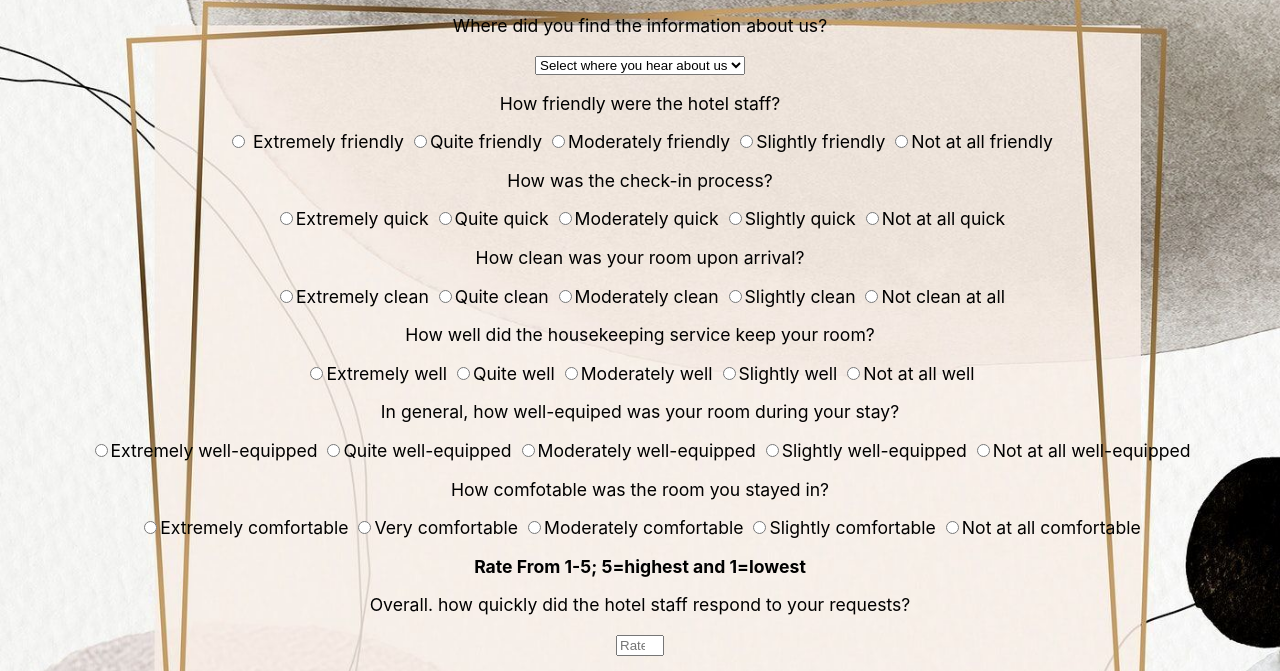
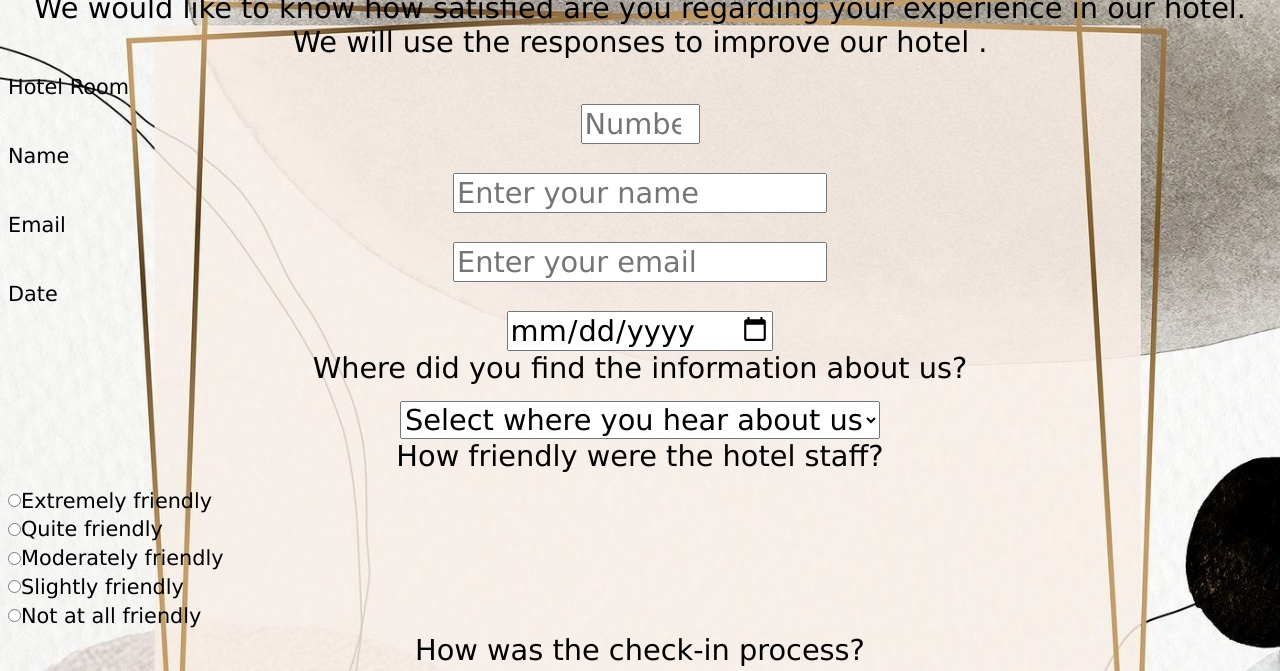
Before and after one commit to DEGRUSSECU1/Survey-Form, a plain HTML site: page index.html in a window 1280 px wide. Shown: the part 201-872 px from the top of the page. Drawn offline with Linux system fonts and the light colour scheme.

Commit message:
css added

```diff
--- a/index.html
+++ b/index.html
@@ -5,11 +5,17 @@
     <meta http-equiv="X-UA-Compatible" content="IE=edge">
     <meta name="viewport" content="width=device-width, initial-scale=1.0">
     <link rel="stylesheet" href="style.css">
+
     <title>Survey Form</title>
 </head>
-<body>
+    <body>
+
+    <div class="container"></div>
+    <header class="header">
     <h1 id="title">Hotel Feedback Survey</h1>
+
     <p id="description">We would like to know how satisfied are you regarding your experience in our hotel. We will use the responses to improve our hotel .</p>
+    </header>
     <form id="survey-form">
         <div class="form-group">
             <label id="room-number" for="number">Hotel Room</label>
@@ -20,6 +26,16 @@
             min="1"
             class="form-control"
             placeholder="Number" required
+            />
+
+        </div>
+        <div class="form-group">
+            <label id="Name" for="Name">Name</label>
+            <input
+            type="text"
+            id="Name"
+            class="form-control"
+            placeholder="Enter your name" required
             />
         </div>
         <div class="form-group">
@@ -44,11 +60,11 @@
                 <p>Where did you find the information about us?</p>
                 <select id="dropdown" name="source" class="form-control">
                     <option disabled selected value>Select where you hear about us</option>
-                    <option value="social media">Facebook</option>
-                    <option value="social media">Instagram</option>
-                    <option value="social media">Tiktok</option>
-                    <option value="television">Tv propaganda</option>
-                    <option value="radio">Local Radio</option>
+                    <option value="media">Facebook</option>
+                    <option value="media">Instagram</option>
+                    <option value="media">Tiktok</option>
+                    <option value="media">Tv propaganda</option>
+                    <option value="media">Local Radio</option>
                     <option value="other">Other</option>
                 </select>
          </div>
@@ -347,9 +363,8 @@
                   Submit
                 </button>
               </div>
-
-
-
-    </form>
-</body>
+            </form>
+        </div>
+        <script type="text/javascript" src="https://cdn.freecodecamp.org/testable-projects-fcc/v1/bundle.js"></script>
+    </body>
 </html>
--- a/style.css
+++ b/style.css
@@ -1,11 +1,36 @@
 body{
     background-image: url(./survey/background.jpg);
     background-size: 100%;
-    font-size: 1.1rem;
+    font-size: 1.8rem;
    text-align: center;
-    font-family:-apple-system, BlinkMacSystemFont, 'Segoe UI', Roboto, Oxygen, Ubuntu, Cantarell, 'Open Sans', 'Helvetica Neue', sans-serif
+    font-family:Verdana, Geneva, Tahoma, sans-serif;
 }
 
 h1{
     text-align: center;
+    line-height:2;
 }
+p{
+    margin-top:0;
+    margin-bottom:1rem;
+}
+label{
+    display:flex;
+    align-items: center;
+    max-width: fit-content;
+    font-size: 1.3rem;
+    margin-bottom: 0.3rem;
+}
+input,
+button,
+select,
+textarea {
+  margin: 0;
+  font-family: inherit;
+  font-size: inherit;
+  line-height: inherit;
+}
+button{
+    color:black;
+
+}
```
